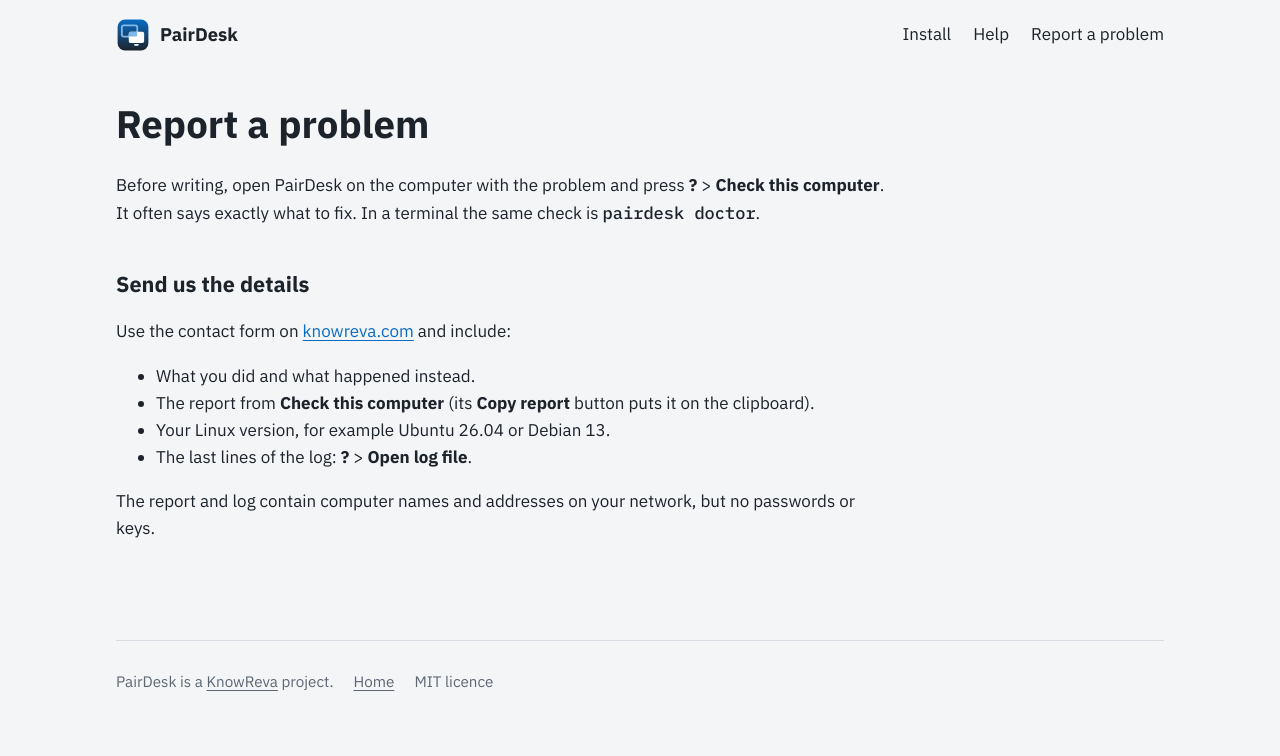
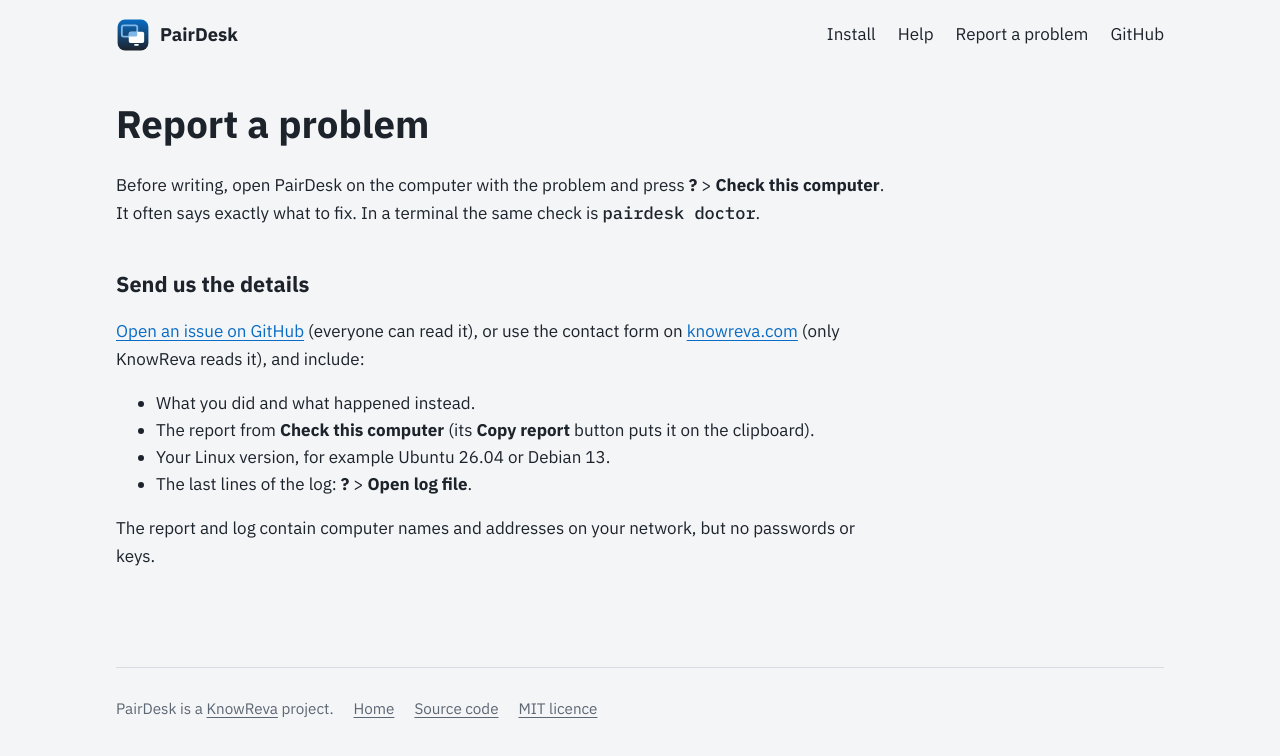
Before and after one commit to KnowReva/PairDesk, a plain HTML site: page issues/index.html in a window 1280 px wide. Drawn offline with Linux system fonts and the light colour scheme.

Commit message:
Site: links to the source code on GitHub

```diff
--- a/issues/index.html
+++ b/issues/index.html
@@ -14,14 +14,14 @@
 <div class="wrap">
   <header class="top">
     <a class="brand" href="../"><img src="../pairdesk.svg" alt="" width="34" height="34">PairDesk</a>
-    <nav aria-label="Main"><a href="../#install">Install</a><a href="../help/">Help</a><a href="./">Report a problem</a></nav>
+    <nav aria-label="Main"><a href="../#install">Install</a><a href="../help/">Help</a><a href="./">Report a problem</a><a href="https://github.com/KnowReva/PairDesk">GitHub</a></nav>
   </header>
   <main class="doc">
     <h1>Report a problem</h1>
     <p>Before writing, open PairDesk on the computer with the problem and press <b>?</b> &gt; <b>Check this computer</b>.
       It often says exactly what to fix. In a terminal the same check is <code>pairdesk doctor</code>.</p>
     <h2>Send us the details</h2>
-    <p>Use the contact form on <a href="https://knowreva.com">knowreva.com</a> and include:</p>
+    <p><a href="https://github.com/KnowReva/PairDesk/issues">Open an issue on GitHub</a> (everyone can read it), or use the contact form on <a href="https://knowreva.com">knowreva.com</a> (only KnowReva reads it), and include:</p>
     <ul>
       <li>What you did and what happened instead.</li>
       <li>The report from <b>Check this computer</b> (its <b>Copy report</b> button puts it on the clipboard).</li>
@@ -30,7 +30,7 @@
     </ul>
     <p>The report and log contain computer names and addresses on your network, but no passwords or keys.</p>
   </main>
-  <footer><span>PairDesk is a <a href="https://knowreva.com">KnowReva</a> project.</span><a href="../">Home</a><span>MIT licence</span></footer>
+  <footer><span>PairDesk is a <a href="https://knowreva.com">KnowReva</a> project.</span><a href="../">Home</a><a href="https://github.com/KnowReva/PairDesk">Source code</a><a href="https://github.com/KnowReva/PairDesk/blob/main/LICENSE">MIT licence</a></footer>
 </div>
 </body>
 </html>
```
Also changed, not shown: help/index.html (+2 -2 lines), index.html (+4 -2 lines).
